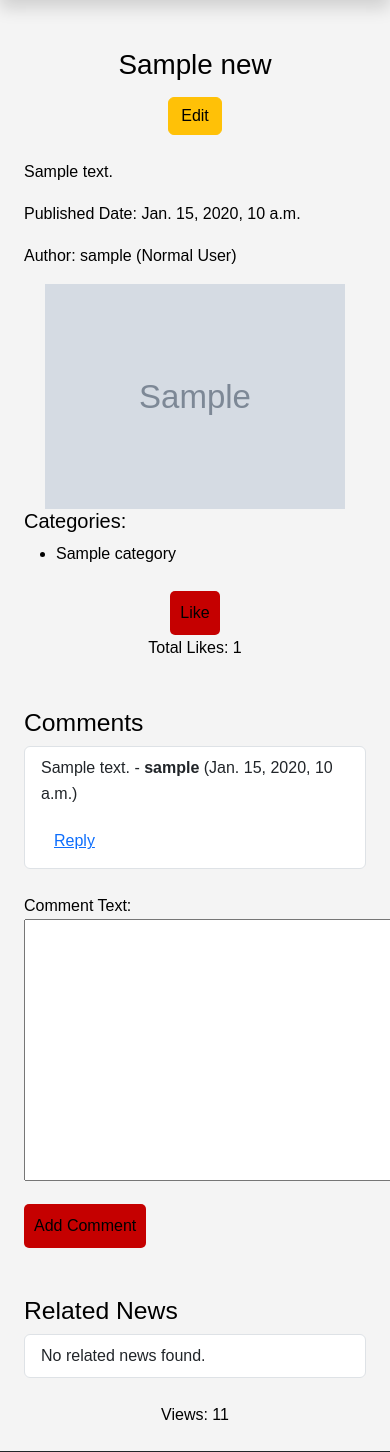
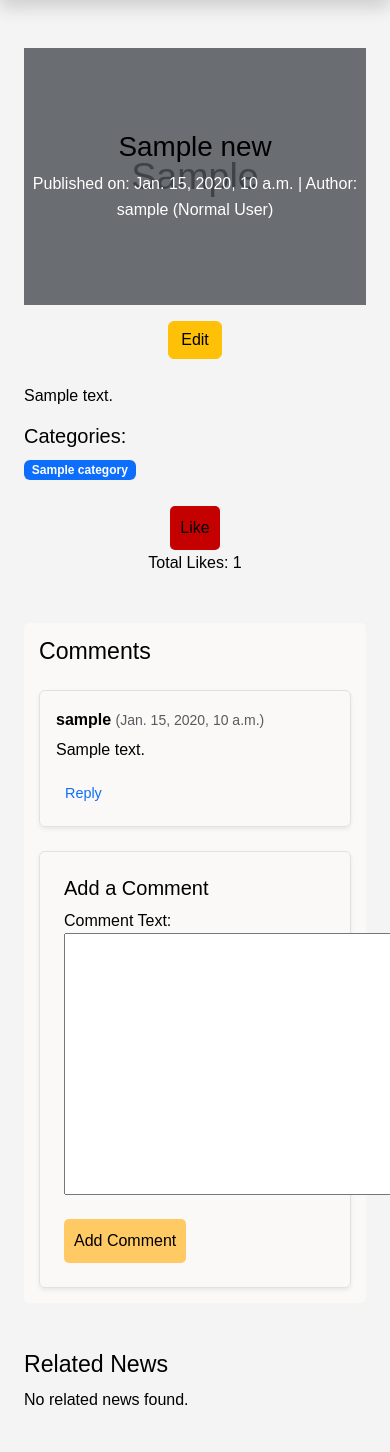
Before and after one commit to setarehmousavifar/news_platform, a Django app: page /news/1/ in a window 390 px wide; the page is wider, and only the part inside the window is pictured. Shown: the part 60-1512 px from the top of that part. Run offline with Django 5.2, Linux system fonts and the light colour scheme; a user stored in the database is signed in; tables that the repository leaves empty hold one stand-in row (values such as "Sample post"); grey boxes marked "Sample" are stand-in pictures; some libraries are stand-ins or nearby versions.

Commit message:
better style for comments

```diff
--- a/static/css/style.css
+++ b/static/css/style.css
@@ -130,3 +130,75 @@ footer {
 h1, h2, h3, h4, h5, h6 {
     color: var(--text-color);
 }
+
+.comments-section .list-group-item {
+    background-color: #f8f9fa;
+    border: none;
+}
+
+.comments-section .btn-link {
+    font-size: 0.9rem;
+}
+
+.comments-section .btn-primary {
+    background-color: #ffc964;
+    border-color: #ffa718;
+}
+
+.comments-section .border-start {
+    border-left: 3px solid #ffa600;
+}
+
+/* استایل کلی برای بخش کامنت‌ها */
+.comments-section {
+    background-color: #faf9f8; /* رنگ پس‌زمینه */
+    border-radius: 5px; /* گوشه‌های گرد */
+    padding: 15px;
+}
+
+/* استایل هر کامنت */
+.comment-item, .reply-item {
+    border-bottom: 1px solid #d8b09c; /* خط جداکننده */
+    padding-bottom: 10px;
+    margin-bottom: 10px;
+}
+
+/* حذف خط جداکننده برای آخرین کامنت */
+.comment-item:last-child, .reply-item:last-child {
+    border-bottom: none;
+}
+
+/* استایل متن کامنت‌ها */
+.comment-content, .reply-content {
+    font-size: 0.9rem; /* اندازه متن */
+    color: #333; /* رنگ متن */
+    margin-top: 5px;
+}
+
+/* استایل دکمه ریپلای */
+.reply-button {
+    font-size: 0.8rem; /* کوچک‌تر کردن اندازه دکمه */
+    color: #ff8c00; /* رنگ آبی */
+    cursor: pointer; /* نشانگر موس */
+}
+
+.reply-button:hover {
+    text-decoration: underline; /* زیرخط هنگام هاور */
+}
+
+/* استایل فرم ریپلای */
+.reply-form textarea {
+    font-size: 0.8rem;
+}
+
+/* دکمه اضافه کردن کامنت */
+.add-comment button {
+    font-size: 0.9rem;
+    padding: 8px 16px;
+}
+
+/* استایل باکس نوشتن کامنت */
+#add-comment-form textarea {
+    font-size: 0.9rem;
+    height: 100px;
+}
--- a/static/js/theme-toggle.js
+++ b/static/js/theme-toggle.js
@@ -22,3 +22,15 @@ document.addEventListener('DOMContentLoaded', function () {
         }
     });
 });
+
+// نمایش یا پنهان کردن فرم ریپلای
+function toggleReplyForm(commentId) {
+    const form = document.getElementById(`reply-form-${commentId}`);
+    form.style.display = form.style.display === 'none' ? 'block' : 'none';
+}
+
+// نمایش یا پنهان کردن فرم اضافه کردن کامنت
+function toggleAddComment() {
+    const form = document.getElementById('add-comment-form');
+    form.style.display = form.style.display === 'none' ? 'block' : 'none';
+}
--- a/templates/news/news_detail.html
+++ b/templates/news/news_detail.html
@@ -3,34 +3,36 @@
 
 {% block content %}
 <div class="container mt-5">
-    <!-- News Title -->
+    <!-- News Header with Image -->
+    {% if news.image %}
+    <div class="news-header text-center" style="position: relative;">
+        <img src="{{ news.image.url }}" alt="{{ news.title }}" class="img-fluid" style="width: 100%; max-height: 400px; object-fit: cover;">
+        <div class="overlay text-white" style="position: absolute; top: 0; left: 0; right: 0; bottom: 0; background: rgba(0,0,0,0.5); display: flex; flex-direction: column; justify-content: center; align-items: center;">
+            <h1>{{ news.title }}</h1>
+            <p class="mb-0">Published on: {{ news.published_date }} | Author: {{ news.author }}</p>
+        </div>
+    </div>
+    {% else %}
     <h1 class="text-center">{{ news.title }}</h1>
+    {% endif %}
+
+    <!-- Edit Button for Admin and Super Admin -->
     {% if user.is_authenticated and user.is_superuser or user.is_authenticated and user == news.author %}
     <div class="text-center mt-3">
         <a href="{% url 'edit_news' news.id %}" class="btn btn-warning">Edit</a>
     </div>
     {% endif %}
 
-
     <!-- News Content -->
-    <div class="mt-4">
+    <div class="news-content mt-4">
         <p>{{ news.content }}</p>
-        <p>Published Date: {{ news.published_date }}</p>
-        <p>Author: {{ news.author }}</p>
-        {% if news.image %}
-            <div class="text-center">
-                <img src="{{ news.image.url }}" alt="{{ news.title }}" class="img-fluid" style="max-width: 300px; height: auto;">
-            </div>
-        {% endif %}
-    </div>
-
-    <!-- News Category -->
         <h5>Categories:</h5>
-    <ul>
+        <ul class="list-inline">
             {% for category in news.categories.all %}
-        <li>{{ category.name }}</li>
+            <li class="list-inline-item badge bg-primary text-white">{{ category.name }}</li>
             {% endfor %}
         </ul>
+    </div>
 
     <!-- Like Button -->
     <div class="mt-4 text-center">
@@ -61,60 +63,78 @@
         });
     </script>
 
-
     <!-- Comments Section -->
-    <div class="mt-5">
-        <h2>Comments</h2>
-        <ul class="list-group">
+    <div class="comments-section mt-5">
+        <h3 class="mb-4">Comments</h3>
+        <ul class="list-unstyled">
             {% for comment in comments %}
-                <li class="list-group-item">
-                    <p>{{ comment.content }} - <b>{{ comment.user.username }}</b> ({{ comment.created_at }})</p>
+            <li class="border rounded p-3 mb-3 shadow-sm">
+                <div>
+                    <p class="mb-1">
+                        <strong>{{ comment.user.username }}</strong>
+                        <span class="text-muted small">({{ comment.created_at }})</span>
+                    </p>
+                    <p class="mb-3">{{ comment.content }}</p>
                     <!-- Reply Form -->
-                    <button class="btn btn-link" onclick="document.getElementById('parent-id-{{ comment.id }}').style.display='block';">Reply</button>
-                    <form method="post" style="display: none;" id="parent-id-{{ comment.id }}">
+                    <button class="btn btn-sm btn-link text-decoration-none" onclick="document.getElementById('parent-id-{{ comment.id }}').style.display='block';">Reply</button>
+                    <form method="post" style="display: none;" id="parent-id-{{ comment.id }}" class="mt-3">
                         {% csrf_token %}
                         {{ form.as_p }}
                         <input type="hidden" name="parent_id" value="{{ comment.id }}">
-                        <button type="submit" class="btn btn-secondary btn-sm">Submit Reply</button>
+                        <button type="submit" class="btn btn-sm btn-primary">Submit Reply</button>
                     </form>
                     <!-- Replies -->
                     {% if comment.replies.all %}
-                        <ul class="list-group mt-2">
+                    <ul class="list-unstyled mt-3 ms-4 border-start ps-3">
                         {% for reply in comment.replies.all %}
-                                <li class="list-group-item">
-                                    <p>{{ reply.content }} - <b>{{ reply.user.username }}</b> ({{ reply.created_at }})</p>
+                        <li class="mb-2">
+                            <p class="mb-1">
+                                <strong>{{ reply.user.username }}</strong>
+                                <span class="text-muted small">({{ reply.created_at }})</span>
+                            </p>
+                            <p class="mb-0">{{ reply.content }}</p>
                         </li>
                         {% endfor %}
                     </ul>
                     {% endif %}
+                </div>
             </li>
             {% endfor %}
         </ul>
-
         <!-- Add Comment Form -->
         {% if user.is_authenticated %}
-            <form method="POST" class="mt-4">
+        <form method="POST" class="mt-4 border rounded p-4 shadow-sm">
             {% csrf_token %}
+            <h5>Add a Comment</h5>
             {{ form.as_p }}
             <button type="submit" class="btn btn-primary">Add Comment</button>
         </form>
         {% else %}
-            <p>Please log in to add a comment.</p>
+        <p class="text-muted">Please <a href="{% url 'login' %}" class="text-decoration-none">log in</a> to add a comment.</p>
         {% endif %}
     </div>
 
-    <!-- Related News -->
-    <div class="mt-5">
-        <h2>Related News</h2>
-        <ul class="list-group">
+
+    <!-- Related News Section -->
+    <div class="related-news mt-5">
+        <h3>Related News</h3>
+        <div class="row">
             {% for related in related_news %}
-                <li class="list-group-item">
-                    <a href="{% url 'news_detail' related.id %}">{{ related.title }}</a>
-                </li>
+            <div class="col-md-4">
+                <div class="card">
+                    {% if related.image %}
+                    <img src="{{ related.image.url }}" class="card-img-top" alt="{{ related.title }}" style="height: 150px; object-fit: cover;">
+                    {% endif %}
+                    <div class="card-body">
+                        <h5 class="card-title">{{ related.title }}</h5>
+                        <a href="{% url 'news_detail' related.id %}" class="btn btn-primary btn-sm">Read More</a>
+                    </div>
+                </div>
+            </div>
             {% empty %}
-                <li class="list-group-item">No related news found.</li>
+            <p>No related news found.</p>
             {% endfor %}
-        </ul>
+        </div>
     </div>
 
     <!-- Views Count -->
@@ -122,19 +142,4 @@
         <p>Views: {{ news.views_count }}</p>
     </div>
 </div>
-
-<script>
-    document.getElementById('like-button').addEventListener('click', function() {
-        const newsId = this.getAttribute('data-news-id');
-        fetch(`/news/${newsId}/like/`, {
-            method: 'POST',
-            headers: {'X-CSRFToken': '{{ csrf_token }}'}
-        })
-        .then(response => response.json())
-        .then(data => {
-            document.getElementById('like-count').innerText = data.total_likes;
-            this.innerText = data.liked ? 'Unlike' : 'Like';
-        });
-    });
-</script>
 {% endblock %}
```
Also changed, not shown: media/news_images/1.jpg (added), media/news_images/1719200458846.jpg (added). Lines whose indentation alone changed are shown as unchanged.
